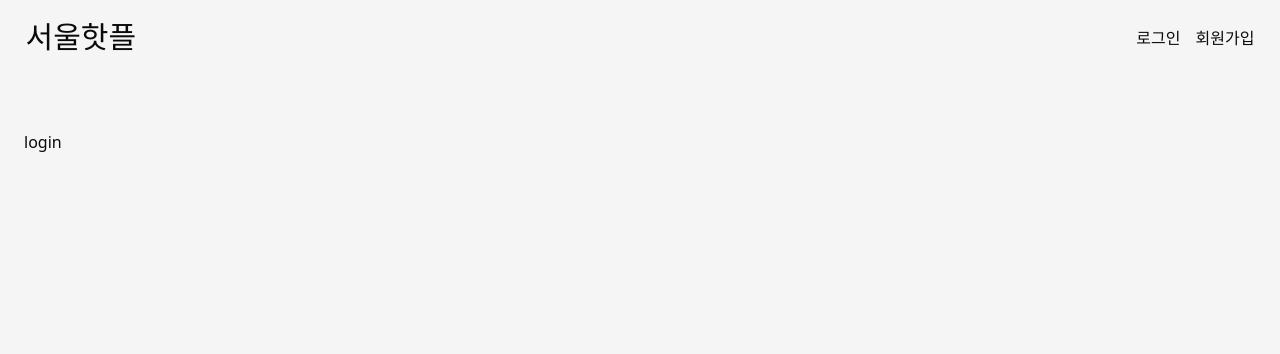
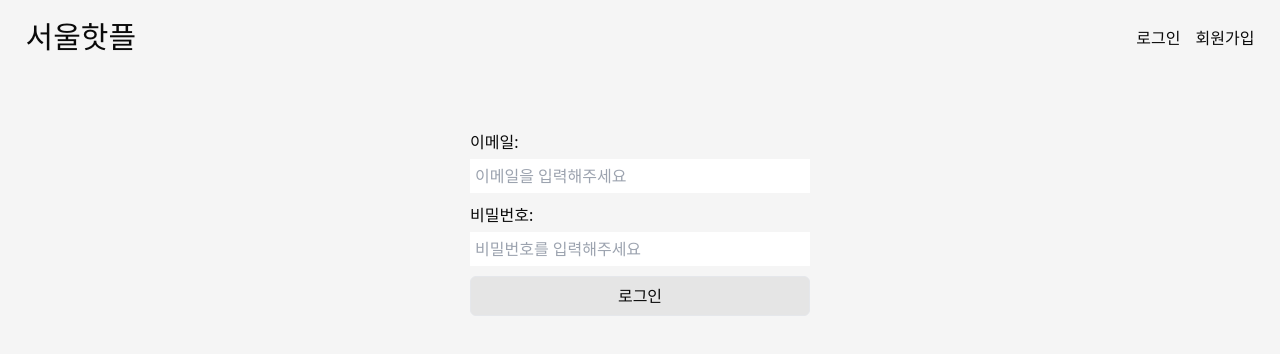
Before and after one commit to mangomaneya/HotPlaceInSeoul, a React (Vite) app: page /login in a window 1280 px wide. Shown: the top 354 px of the page. Built offline with nearby package versions, Linux system fonts and the light colour scheme; no server answers; a web font is replaced by a local one.

Commit message:
chore:#21 절대경로 수정

```diff
--- a/jsconfig.json
+++ b/jsconfig.json
@@ -6,7 +6,7 @@
       "@pages/*": ["src/pages/*"],
       "@components/*": ["src/components/*"],
       "@router/*": ["src/router/*"],
-      "@data/*": ["src/data/*"],
+      "@constants/*": ["src/constants/*"],
       "@utils/*": ["src/lib/utils/*"],
       "@api/*": ["src/lib/api/*"],
       "@hooks/*": ["src/lib/hooks/*"]
--- a/src/components/login/LoginForm.jsx
+++ b/src/components/login/LoginForm.jsx
@@ -1,8 +1,10 @@
-import InputForm from '@components/sign-up/InputForm';
+import useLogin from '@hooks/useLogin';
+import InputForm from '@components/common/InputForm';
 
 const LoginForm = () => {
+  const { loginState, loginErrorMessage, loginChangeHandler, loginSubmitHandler } = useLogin();
   return (
-    <form onSubmit={signUpSubmitHandler} className='flex flex-col w-[350px] px-[5px]'>
+    <form onSubmit={loginSubmitHandler} className='flex flex-col w-[350px] px-[5px]'>
       <div className='mb-[10px]'>
         <InputForm
           className='px-[5px] py-[5px] '
@@ -10,8 +12,8 @@ const LoginForm = () => {
           name='email'
           type='text'
           placeholder='이메일을 입력해주세요'
-          value={signUpFormData.nickname}
-          onChange={signUpChangeHandler}
+          value={loginState.email}
+          onChange={loginChangeHandler}
         />
       </div>
       <div className='mb-[10px]'>
@@ -21,10 +23,10 @@ const LoginForm = () => {
           name='password'
           type='password'
           placeholder='비밀번호를 입력해주세요'
-          value={signUpFormData.nickname}
-          onChange={signUpChangeHandler}
+          value={loginState.password}
+          onChange={loginChangeHandler}
         />
-        <p className='text-sm text-red-500'>{errorMessage.nickname}</p>
+        <p className='text-sm text-red-500'>{loginErrorMessage}</p>
       </div>
       <button
         type='submit'
--- a/src/router/Router.jsx
+++ b/src/router/Router.jsx
@@ -1,8 +1,9 @@
 import { BrowserRouter, Route, Routes } from 'react-router-dom';
+import Layout from '@components/layout/Layout';
+import { PATH } from '@/constants/path-constant';
 import Home from '@pages/Home';
-import Layout from '@/components/layout/Layout';
-import { PATH } from '@/constants/path-constant';
-import SignUp from '@/pages/SignUp';
+import SignUp from '@pages/SignUp';
+import Login from '@pages/Login';
 const { LOGIN, SIGN_UP } = PATH;
 export default function Router() {
   return (
@@ -11,7 +12,7 @@ export default function Router() {
         <Route path='/' element={<Layout />}>
           <Route index element={<Home />} />
           {/* //TODO: 로그인 컴포넌트 연결해 주세요 */}
-          <Route path={LOGIN} element={<div>login</div>} />
+          <Route path={LOGIN} element={<Login />} />
           <Route path={SIGN_UP} element={<SignUp />} />
         </Route>
       </Routes>
--- a/vite.config.js
+++ b/vite.config.js
@@ -10,7 +10,7 @@ export default defineConfig({
       { find: '@router', replacement: '/src/router' },
       { find: '@pages', replacement: '/src/pages' },
       { find: '@components', replacement: '/src/components' },
-      { find: '@data', replacement: '/src/data' },
+      { find: '@constants', replacement: '/src/constants' },
       { find: '@utils', replacement: '/src/lib/utils' },
       { find: '@api', replacement: '/src/lib/api' },
       { find: '@hooks', replacement: '/src/lib/hooks' },
```
